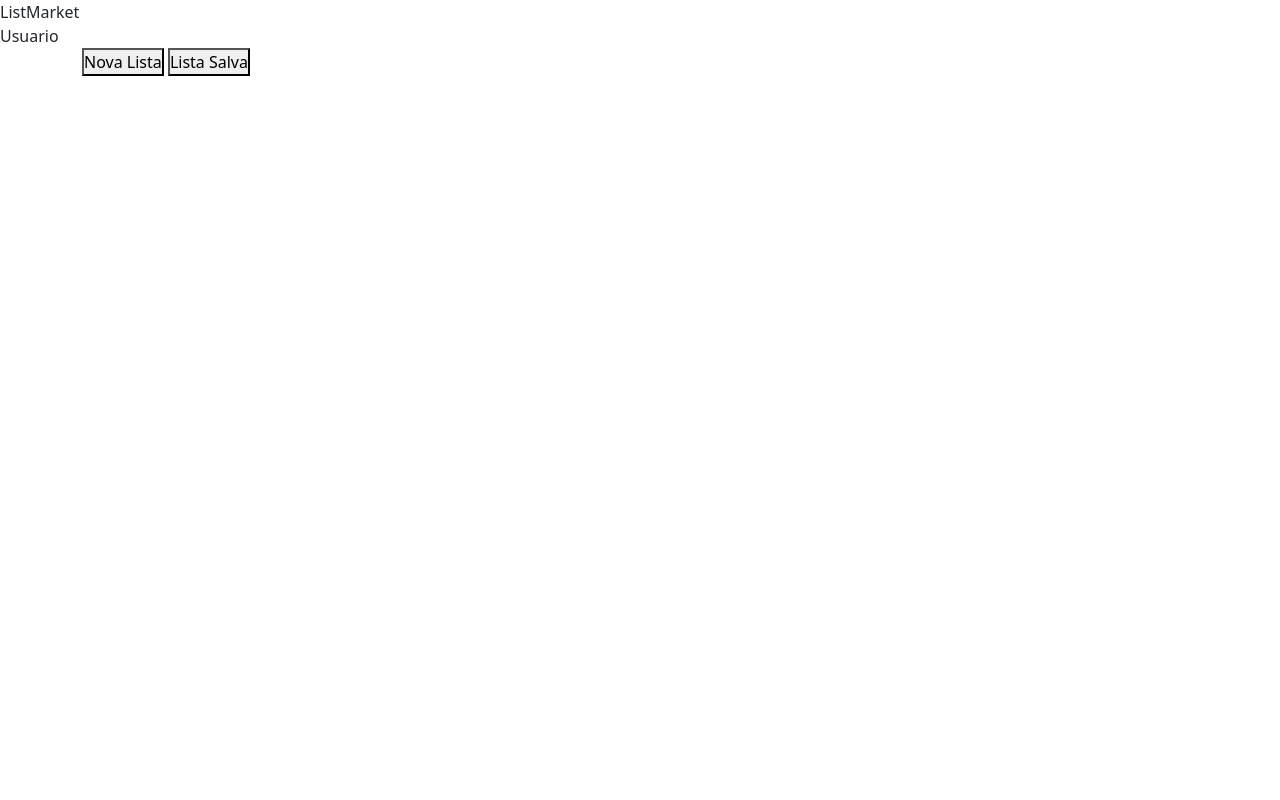
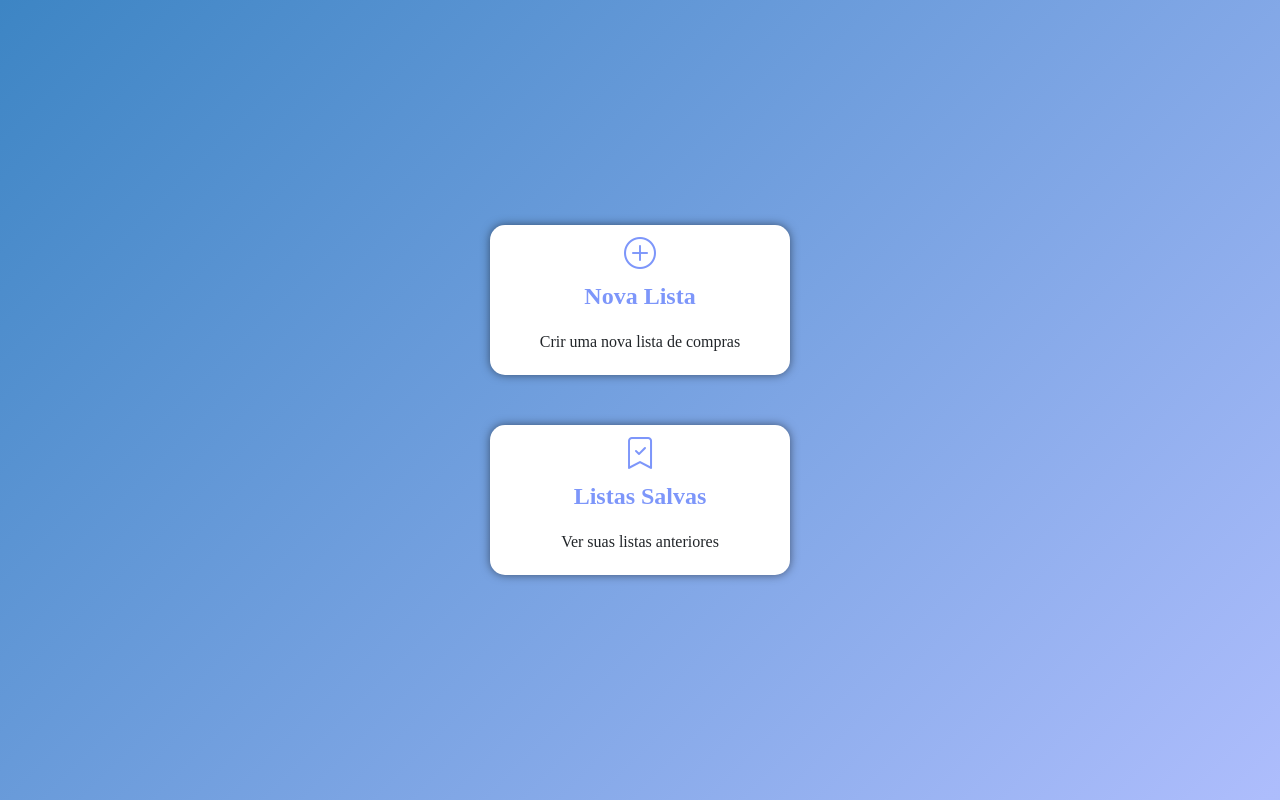
Before and after one commit to lgGustavodev/MyListMercado, a website: page index.html in a window 1280 px wide. Drawn offline with nearby package versions, Linux system fonts and the light colour scheme.

Commit message:
primeira parte ok, agora vou usar modal do bootstrap

```diff
--- a/index.html
+++ b/index.html
@@ -9,18 +9,27 @@
       integrity="sha384-sRIl4kxILFvY47J16cr9ZwB07vP4J8+LH7qKQnuqkuIAvNWLzeN8tE5YBujZqJLB"
       crossorigin="anonymous"
     />
+    <link
+      rel="stylesheet"
+      href="https://cdn.jsdelivr.net/npm/bootstrap-icons@1.11.3/font/bootstrap-icons.css"
+    />
+
     <link rel="stylesheet" href="src/css/style.css" />
     <title>Document</title>
   </head>
   <body>
-    <header class="container-header">
-      <div>ListMarket</div>
-      <div>Usuario</div>
-    </header>
     <main>
       <div class="container">
-        <button>Nova Lista</button>
-        <button>Lista Salva</button>
+        <div class="conteiner-list">
+          <i class="bi bi-plus-circle icon"></i>
+          <p class="novaLista">Nova Lista</p>
+          <p>Crir uma nova lista de compras</p>
+        </div>
+        <div class="conteiner-list">
+          <i class="bi bi-bookmark-check icon"></i>
+          <p class="novaLista">Listas Salvas</p>
+          <p>Ver suas listas anteriores</p>
+        </div>
       </div>
     </main>
 
--- a/package.json
+++ b/package.json
@@ -26,7 +26,8 @@
     "jest": "^29.7.0"
   },
   "dependencies": {
-    "bootstrap": "^5.3.8"
+    "bootstrap": "^5.3.8",
+    "bootstrap-icons": "^1.13.1"
   },
   "jest": {
     "transform": {
--- a/src/css/style.css
+++ b/src/css/style.css
@@ -3,11 +3,50 @@
   padding: 0;
   box-sizing: border-box;
 }
+body {
+  background: #7d96fa;
+  background: linear-gradient(315deg, #7d96faa1 1%, rgba(61, 133, 196, 1) 100%);
+  font-family: "JetBrains Mono";
+}
 
-.container-header .container {
+.container {
+  max-width: 100%;
   height: 100vh;
   display: flex;
   flex-direction: column;
   justify-content: center;
   align-items: center;
+  gap: 50px;
 }
+.conteiner-list {
+  background: white;
+  height: 150px;
+  width: 300px;
+  display: flex;
+  flex-direction: column;
+  align-items: center;
+  justify-content: center;
+  border-radius: 15px;
+  box-shadow: 0px 0px 10px rgba(0, 0, 0, 0.5);
+  cursor: pointer;
+}
+
+.novaLista {
+  font-weight: 600;
+  font-size: 1.5rem;
+  color: #7d96fa;
+  transition: color 0.3s ease;
+}
+
+.icon {
+  font-size: 32px;
+  color: #7d96fa;
+}
+
+.conteiner-list:hover {
+  box-shadow: 0px 0px 20px rgba(0, 0, 0, 0.5);
+}
+.conteiner-list:hover .icon,
+.conteiner-list:hover .novaLista {
+  color: #1f4cff;
+}
```
Also changed, not shown: 1 other file.
